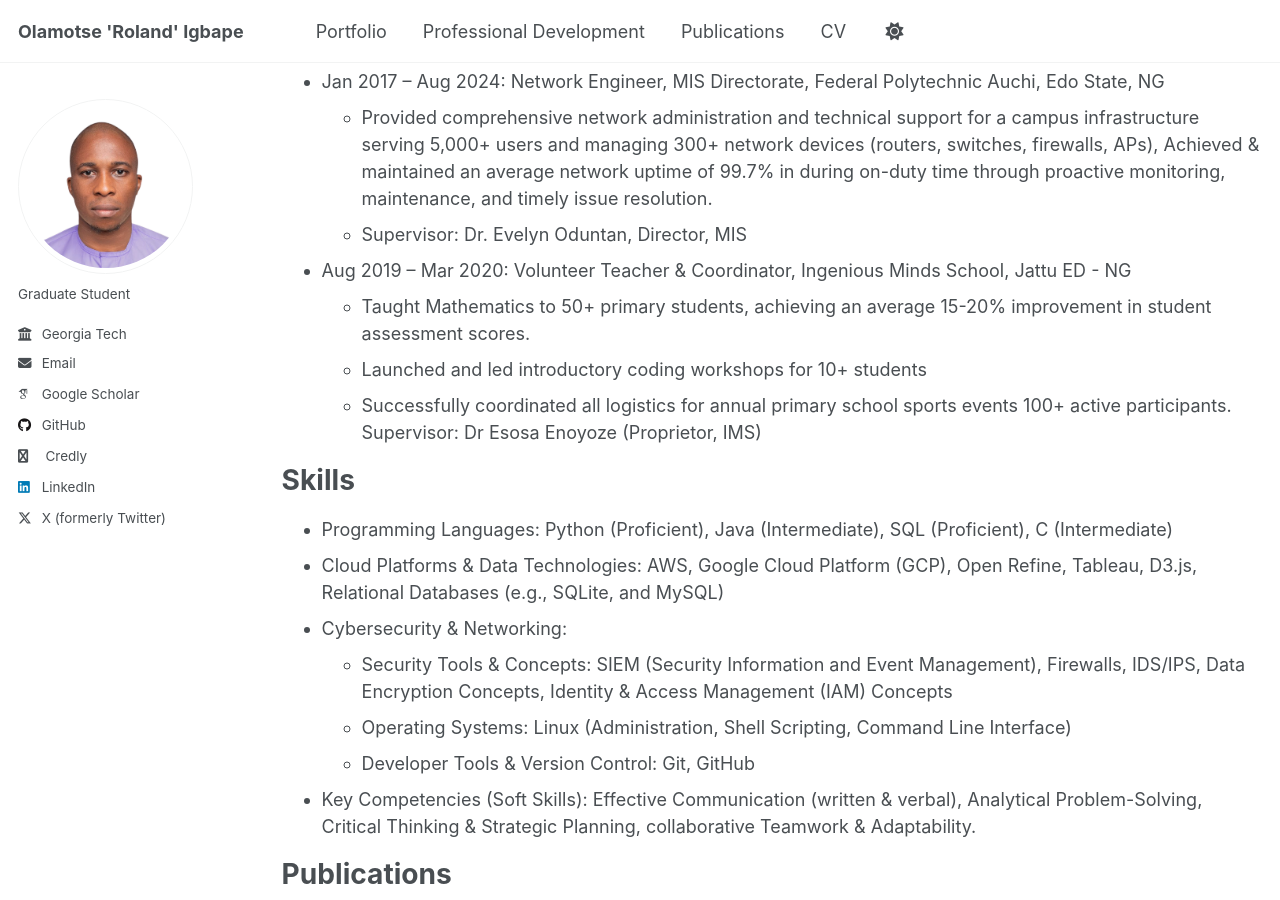
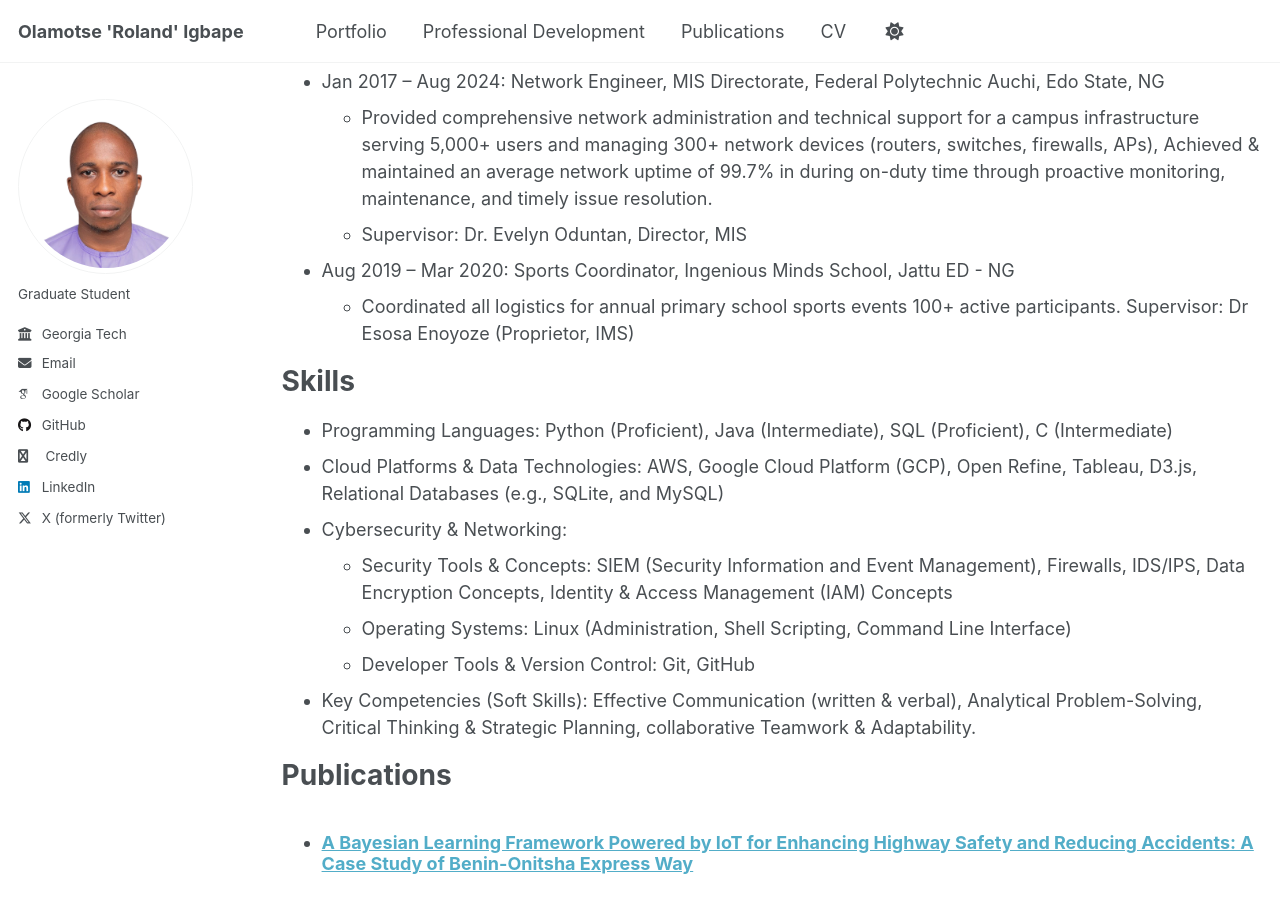
Before and after one commit to oigbape/oigbape.github.io, a Jekyll site: the page built from _pages/cv.md, in a window 1280 px wide and 900 px high, scrolled down 454 px. Built offline with Jekyll 4.4.1, drawn with Linux system fonts in a browser that asks for light colours; some web fonts are replaced.

Commit message:
Update cv.md

```diff
--- a/_pages/cv.md
+++ b/_pages/cv.md
@@ -24,10 +24,8 @@ Work experience
   *  Provided comprehensive network administration and technical support for a campus infrastructure serving 5,000+ users and managing 300+ network devices (routers, switches, firewalls, APs), Achieved & maintained an average network uptime of 99.7% in during on-duty time through proactive monitoring, maintenance, and timely issue resolution.
   *  Supervisor: Dr. Evelyn Oduntan, Director, MIS
 
-*  Aug 2019 – Mar 2020: Volunteer Teacher & Coordinator, Ingenious Minds School, Jattu ED - NG
-   *  Taught Mathematics to 50+ primary students, achieving an average 15-20% improvement in student assessment scores.
-   *  Launched and led introductory coding workshops for 10+ students
-   *  Successfully coordinated all logistics for annual primary school sports events 100+ active participants.
+*  Aug 2019 – Mar 2020: Sports Coordinator, Ingenious Minds School, Jattu ED - NG
+   *  Coordinated all logistics for annual primary school sports events 100+ active participants.
 Supervisor: Dr Esosa Enoyoze (Proprietor, IMS)
 
 Skills
```
